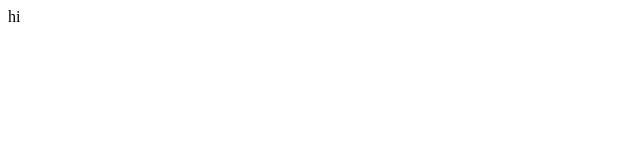
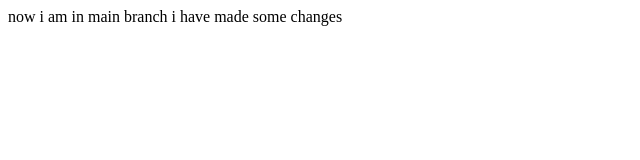
Before and after one commit to ranadeepanshu4453/Local-Repo, a plain HTML site: page index.html in a window 1280 px wide. Shown: the whole page, without its empty margins (0-640 px from the left). Drawn offline with Linux system fonts and the light colour scheme.

Commit message:
main added

```diff
--- a/index.html
+++ b/index.html
@@ -6,6 +6,6 @@
     <title>Document</title>
 </head>
 <body>
-    hi
+    now i am in main branch i have made some changes
 </body>
 </html>
```
